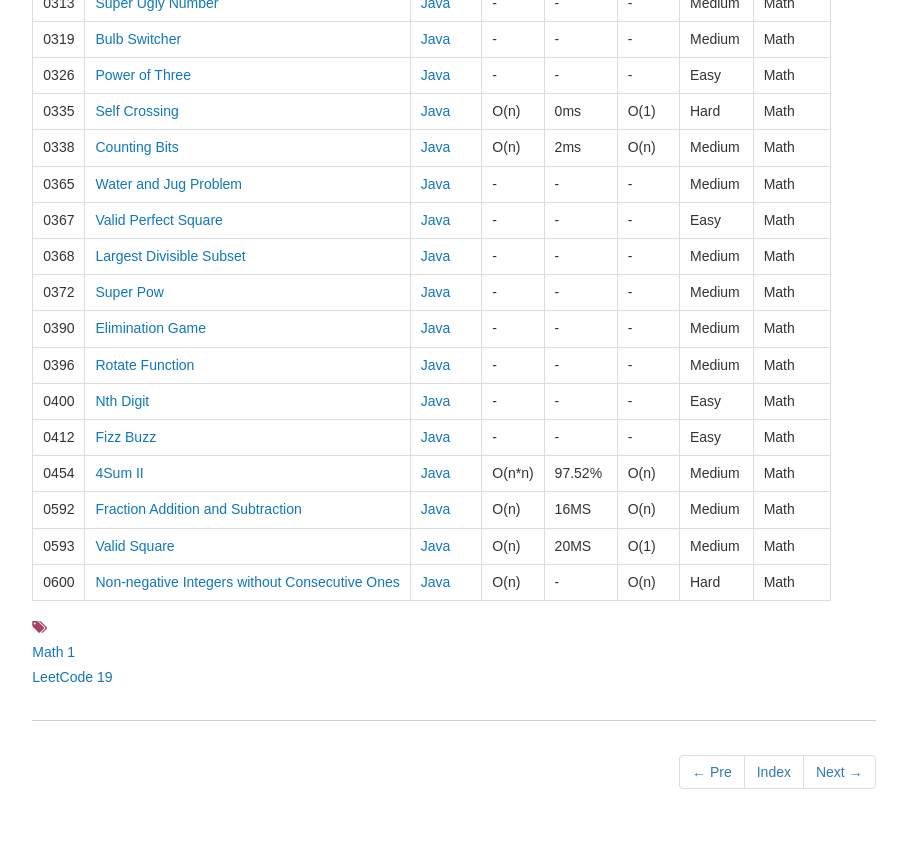
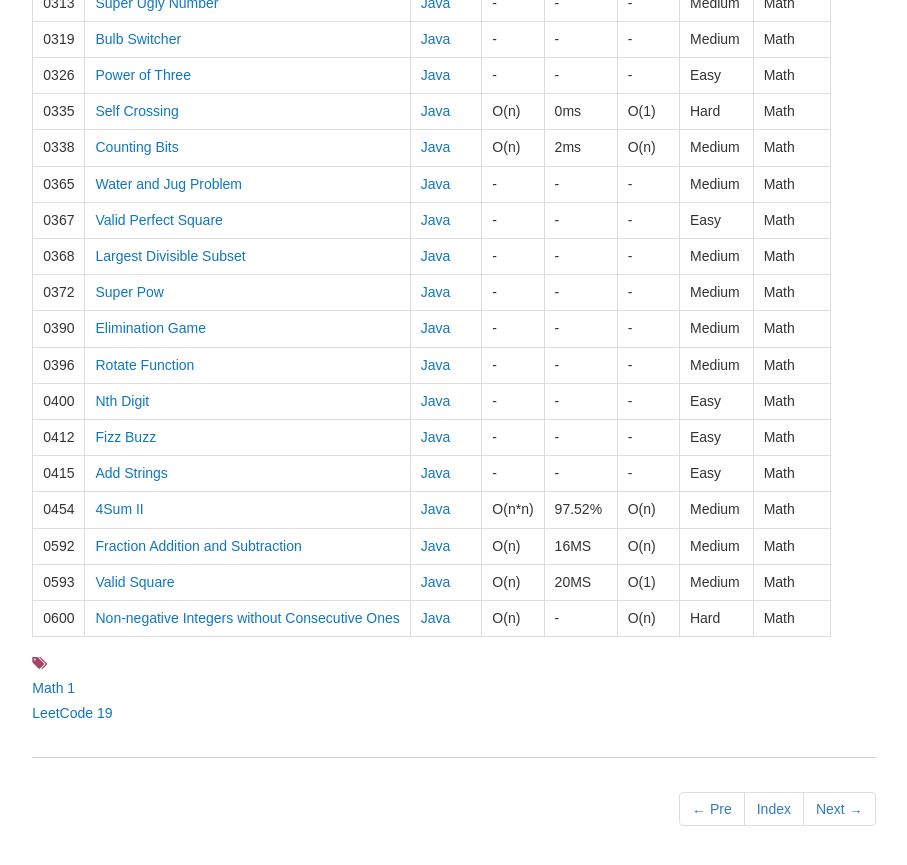
Before and after one commit to dunso/algorithm, a Jekyll site: the page built from docs/_posts/2017-12-03-Math.md, in a window 1280 px wide and 900 px high, scrolled down 965 px. Shown: the top 865 px of the window, without its empty margins (186-1093 px from the left). Built offline with Jekyll 4.4.1, drawn with Linux system fonts in a browser that asks for light colours; nearby versions of some CDN libraries.

Commit message:
Add index of LeetCode0415.java to docs

```diff
--- a/docs/_posts/2017-12-03-Math.md
+++ b/docs/_posts/2017-12-03-Math.md
@@ -46,6 +46,7 @@
 |0396|[Rotate Function](https://leetcode.com/problems/rotate-function/)|[Java](https://e.srl/leetcode-396/)|-|-|-|Medium|Math|
 |0400|[Nth Digit](https://leetcode.com/problems/nth-digit/description/)|[Java](https://e.srl/leetcode-400/)|-|-|-|Easy|Math|
 |0412|[Fizz Buzz](https://leetcode.com/problems/fizz-buzz/description/)|[Java](https://e.srl/leetcode-412/)|-|-|-|Easy|Math|
+|0415|[Add Strings](https://leetcode.com/problems/add-strings/description/)|[Java](https://e.srl/leetcode-415/)|-|-|-|Easy|Math|
 |0454|[4Sum II](https://leetcode.com/problems/4sum-ii/) | [Java](https://e.srl/leetcode-454/)  | O(n\*n) |97.52%| O(n)  |  Medium |Math|
 |0592|[Fraction Addition and Subtraction](https://leetcode.com/problems/fraction-addition-and-subtraction/)| [Java](https://e.srl/leetcode-592/)  | O(n) |16MS| O(n)  |  Medium |Math|
 |0593|[Valid Square](https://leetcode.com/problems/valid-square)| [Java](https://e.srl/leetcode-593/)  | O(n) |20MS| O(1)  |  Medium |Math|
```
